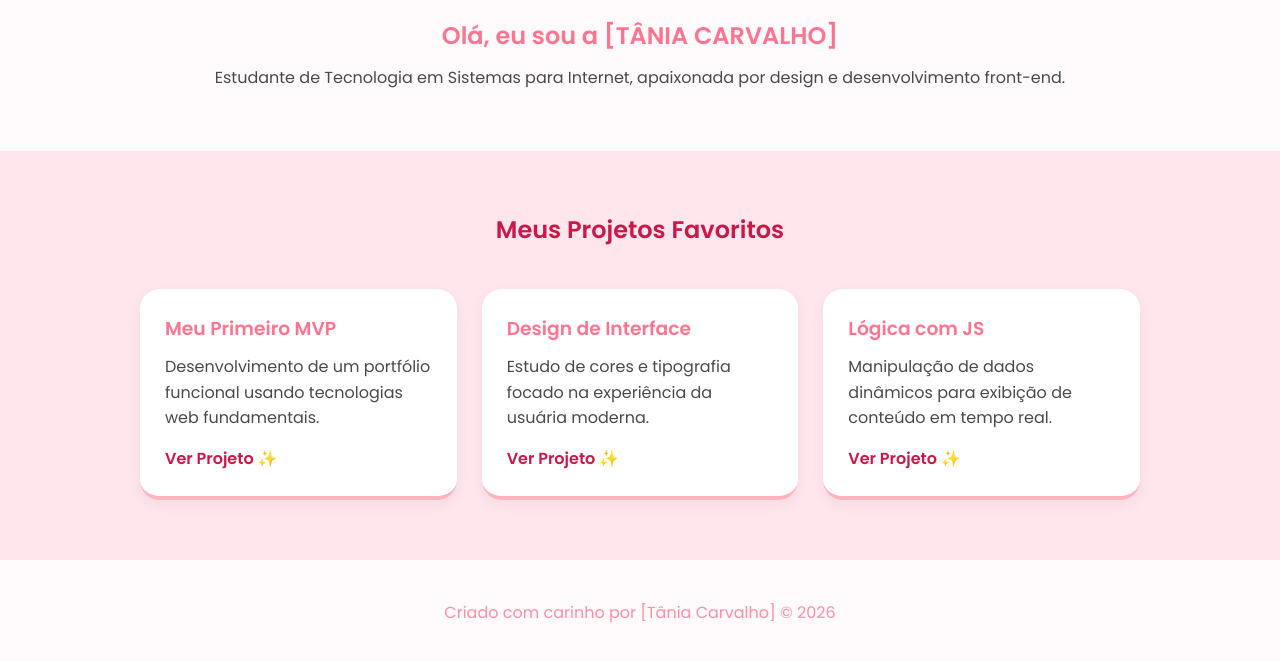
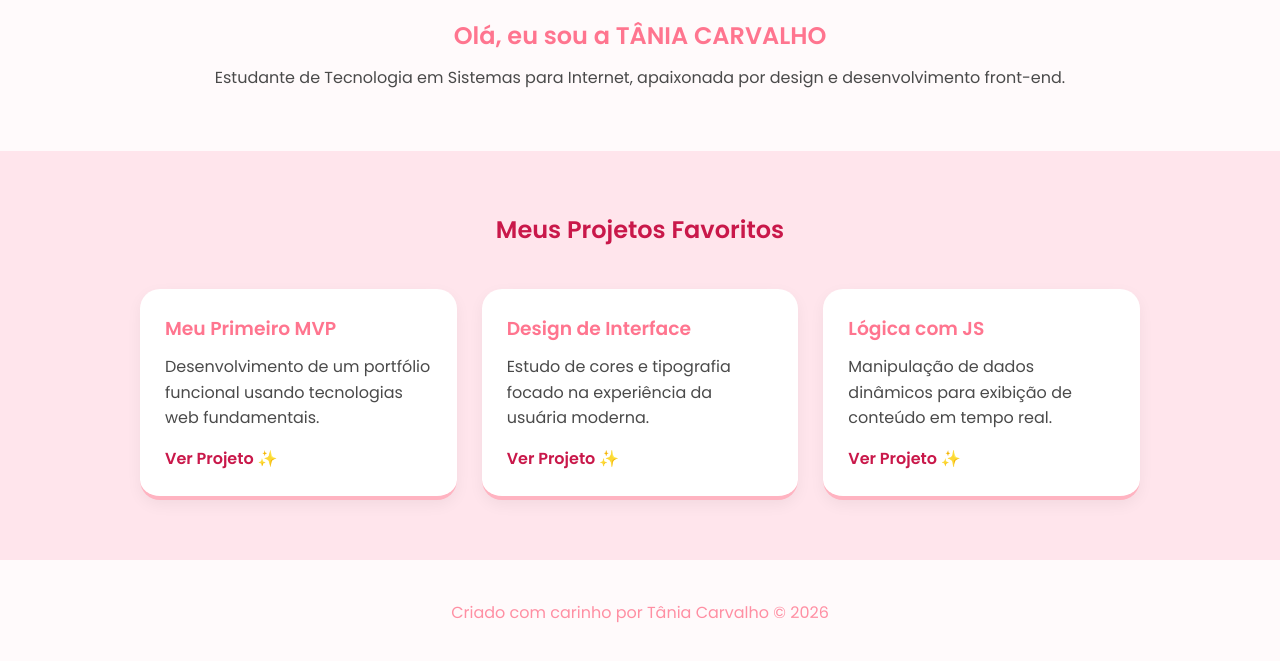
Before and after one commit to taniamaradecarvalho-maker/meu-portfolio, a plain HTML site: page index.html in a window 1280 px wide. Shown: the part 301-962 px from the top of the page. Drawn offline with Linux system fonts and the light colour scheme.

Commit message:
Update index.html

```diff
--- a/index.html
+++ b/index.html
@@ -24,7 +24,7 @@
             <div class="container-perfil">
                 <img src="perfil.jpg" alt="Minha Foto" class="foto-perfil">
                 <div class="texto-sobre">
-                    <h1>Olá, eu sou a [TÂNIA CARVALHO]</h1>
+                    <h1>Olá, eu sou a TÂNIA CARVALHO</h1>
                     <p>Estudante de Tecnologia em Sistemas para Internet, apaixonada por design e desenvolvimento front-end.</p>
                 </div>
             </div>
@@ -38,7 +38,7 @@
     </main>
 
     <footer>
-        <p>Criado com carinho por [Tânia Carvalho] &copy; 2026</p>
+        <p>Criado com carinho por Tânia Carvalho &copy; 2026</p>
     </footer>
 
     <script src="script.js"></script>
```
